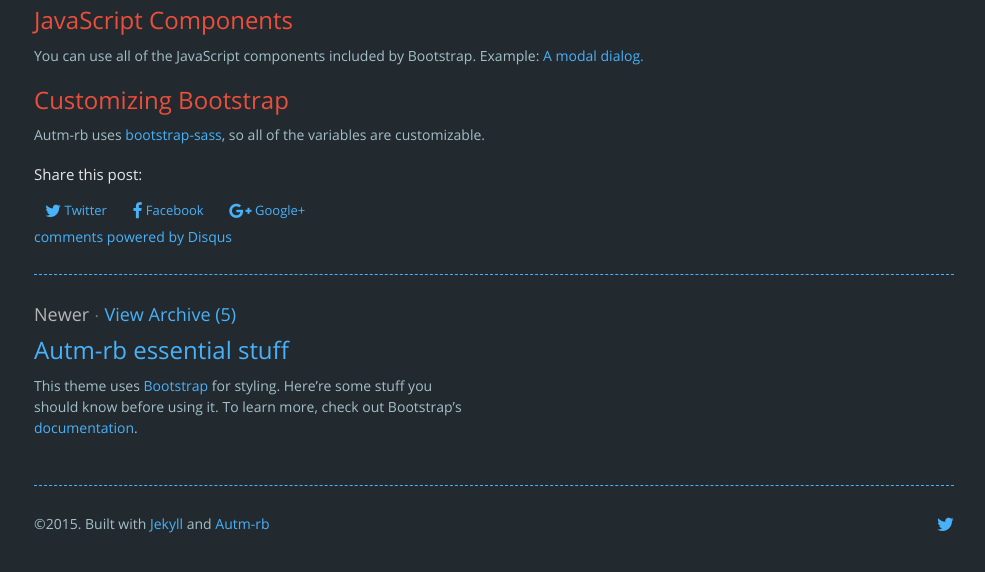
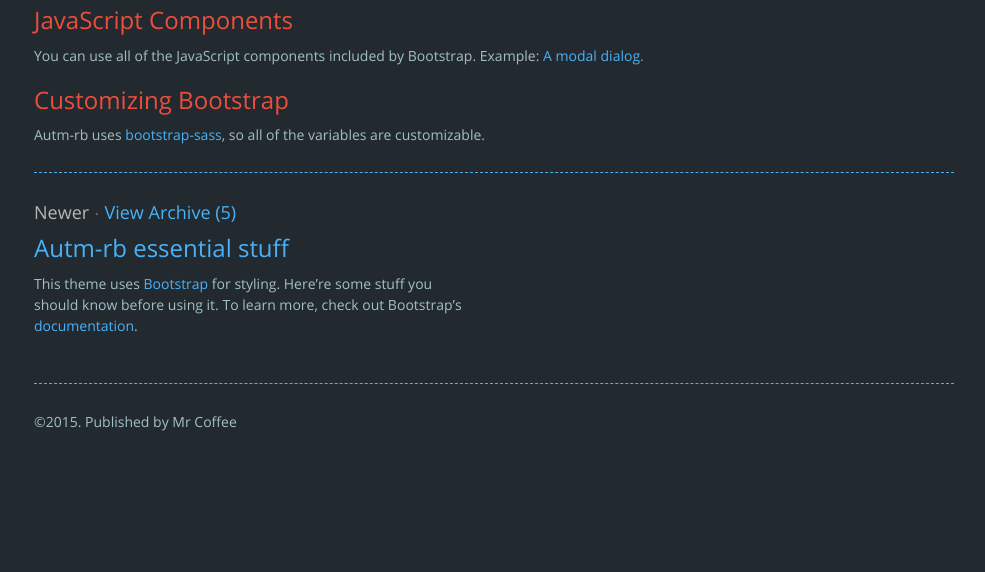
Before and after one commit to jamessg/jamessg.github.io, a Jekyll site: the page built from _posts/2014-08-25-example-bootstrap.md, in a window 1280 px wide and 900 px high, scrolled down 1232 px, cut to the strip 297-869 px from the top of the window. Shown: the whole strip, without its empty margins (146-1131 px from the left). Built offline with Jekyll 4.4.1, drawn with Linux system fonts in a browser that asks for light colours; nearby versions of some CDN libraries; comment, search, counter and statistics services are not loaded; after the commit the page ends 2030 px from its top, so only the background shows below that.

Commit message:
update social related

```diff
--- a/_includes/footer.html
+++ b/_includes/footer.html
@@ -2,14 +2,13 @@
 <hr/>
   <div class="left">
     &copy;{{ site.time | date:"%Y" }}.
-    Built with <a href="http://jekyllrb.com/">Jekyll</a> and
-    <a href="https://github.com/railsr/autm-rb">Autm-rb</a>
+    Published by Mr Coffee
   </div>
 
-  <div class="right">
+  <!--<div class="right">
     {% unless site.twitter == "" %}
       <a href="{{site.twitter}}"><i class="fa fa-twitter fa-lg" style="color:#49B1F7;"></i></a>
     </a>
     {% endunless %}
-  </div>
+  </div>-->
 </footer>
--- a/_includes/post-header-home.html
+++ b/_includes/post-header-home.html
@@ -1 +1 @@
-<p class="text-muted">{{ post.date | date_to_string }} | <i class="fa fa-comment"></i> <a class="text-muted" href="{{post.url | prepend:site.baseurl}}/#disqus_thread"></a> | <i class="fa fa-tag"></i>{% include post-tags.html %} </p>
+<p class="text-muted">{{ post.date | date_to_string }} <!--| <i class="fa fa-comment"></i> <a class="text-muted" href="{{post.url | prepend:site.baseurl}}/#disqus_thread"></a> -->| <i class="fa fa-tag"></i>{% include post-tags.html %} </p>
--- a/_layouts/post.html
+++ b/_layouts/post.html
@@ -9,13 +9,13 @@
 
   {{ content }}
 
-<div class="share-btns">
+<!--<div class="share-btns">
   {% include share-btns.html %}
 </div>
 
 <div class="comments">
   {% include disqus.html%}
-</div>
+</div>  -->
 
 <div class="post-footer">
   {% include post-footer.html %}
```
